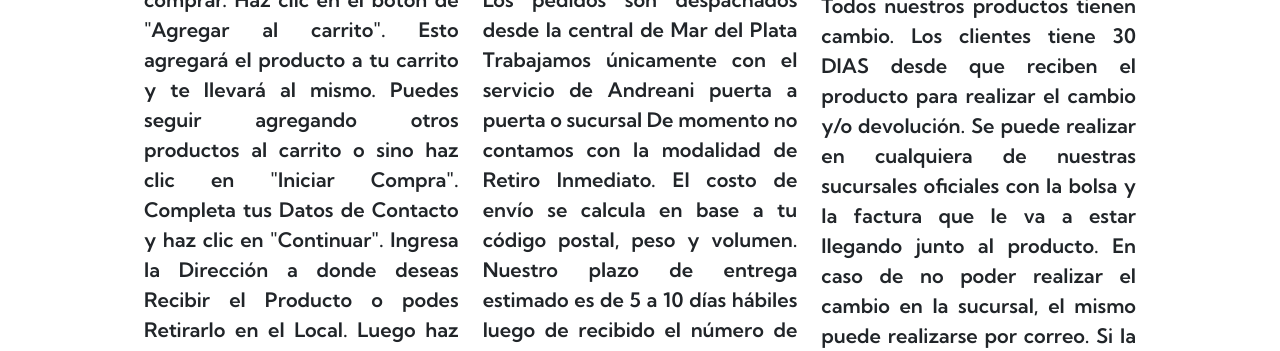
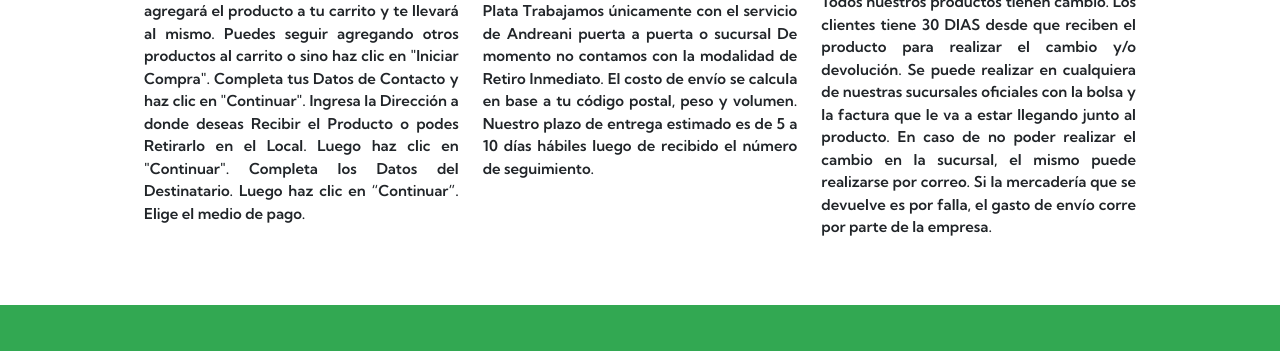
Before and after one commit to marielgutierrez/PF_Gutierrez, a website: page secciones/comprar.html in a window 1280 px wide. Shown: the part 371-722 px from the top of the page. Drawn offline with nearby package versions, Linux system fonts and the light colour scheme.

Commit message:
PreEntrega 3

```diff
--- a/scss/style.scss
+++ b/scss/style.scss
@@ -93,6 +93,10 @@ h3{
     font-family: $fuentes;
     font-size: nth($sizes, 3);
 }
+.parrafos-comprar{
+    font-family: $fuentes;
+    font-size: nth($sizes, 2);
+}
 .grid-container {
     display: $grid;
     grid-template-rows: repeat(3, 200px);
--- a/secciones/comprar.html
+++ b/secciones/comprar.html
@@ -54,11 +54,11 @@
             <h2>Cómo Comprar</h2>
         </div>
     </section>
-    <div class="container primero-conocenos">
+    <div class="container parrafos-comprar">
         <div class="row como-comprar">
             <div class="col-lg-4 col-md-6 col-sm-12">
                 <h3>Compra y Pago</h3>
-                <p class="parrafos-comprar">Elige el producto que deseas comprar.
+                <p>Elige el producto que deseas comprar.
                     Haz clic en el botón de "Agregar al carrito". Esto agregará el producto a tu carrito y te llevará al mismo.
                     Puedes seguir agregando otros productos al carrito o sino haz clic en "Iniciar Compra".
                     Completa tus Datos de Contacto y haz clic en "Continuar".
```
Also changed, not shown: css/style.css, 1 other file.
